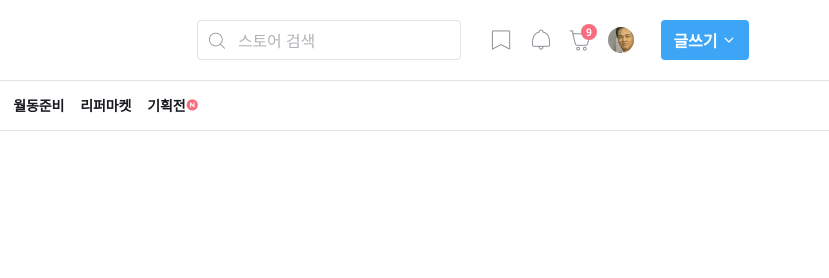
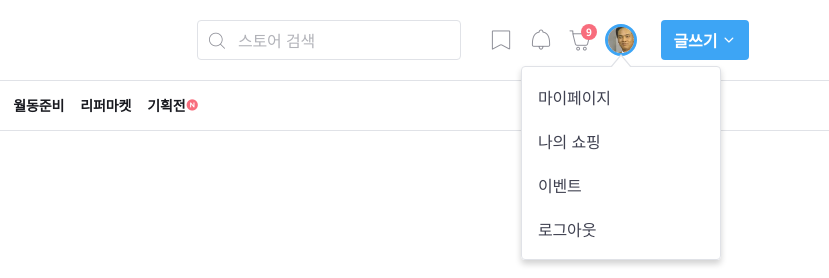
Before and after one commit to kokyusik91/tomorrow-house, a website: page index.html in a window 1280 px wide. Shown: the top 278 px of the page, 451-1280 px from the left. Drawn offline with Linux system fonts and the light colour scheme; files whose address does not match are found by name.

Commit message:
🐛 Manage z-indexes of gnb and lnb components

```diff
--- a/index.html
+++ b/index.html
@@ -142,7 +142,7 @@
                       <strong class="badge">9</strong>
                     </a>
 
-                    <div class="my-menu   ">
+                    <div class="my-menu is-active   ">
                       <button
                         class="my-menu-button sm-hidden"
                         type="button"
--- a/styles/constants/_z-index.scss
+++ b/styles/constants/_z-index.scss
@@ -1,3 +1,6 @@
-$overlay-level: 10;
-$sidebar-level: 20;
-$search-modal-level: 30;
+$gnb-level: 50;
+$lnb-level: 40;
+
+$overlay-level: 100;
+$sidebar-level: 200;
+$search-modal-level: 300;
--- a/styles/layouts/_global-header.scss
+++ b/styles/layouts/_global-header.scss
@@ -11,10 +11,12 @@
 
   .gnb {
     top: 0;
+    z-index: $gnb-level;
   }
 
   .lnb {
     top: $gnb-height-sm;
+    z-index: $lnb-level;
   }
 
   @include responsive(T) {
```
